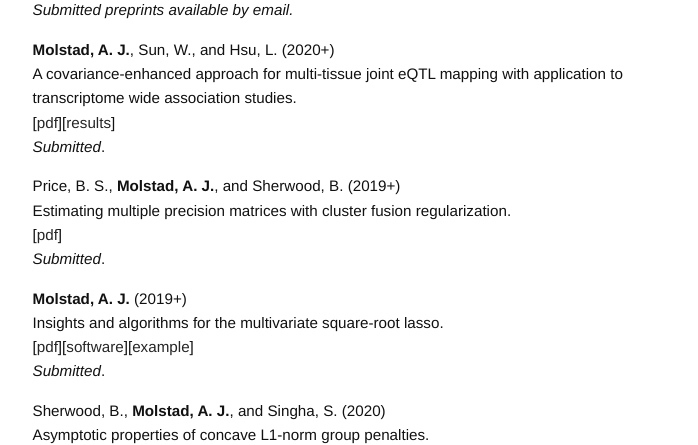
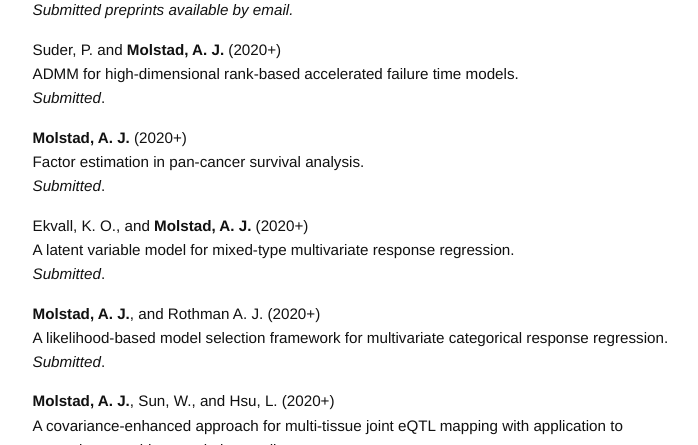
Before and after one commit to ajmolstad/ajmolstad.github.io, a Jekyll site: the page built from research.md, in a window 1280 px wide and 900 px high, cut to the strip 455-900 px from the top of the window. Shown: the whole strip, without its empty margins (275-973 px from the left). Built offline with Jekyll 4.4.1, drawn with Linux system fonts in a browser that asks for light colours.

Commit message:
Update research.md

```diff
--- a/research.md
+++ b/research.md
@@ -8,17 +8,21 @@ permalink: /research/
 
 *Submitted preprints available by email.*
 
-<!-- **Molstad, A. J.** (2020+)<br>
+Suder, P. and **Molstad, A. J.** (2020+)<br>
+ADMM for high-dimensional rank-based accelerated failure time models.<br>
+*Submitted*. <br>
+
+**Molstad, A. J.** (2020+)<br>
 Factor estimation in pan-cancer survival analysis.<br>
-*Submitted*. <br> -->
+*Submitted*. <br>
 
-<!-- Ekvall, K. O., and **Molstad, A. J.** (2020+)<br>
+Ekvall, K. O., and **Molstad, A. J.** (2020+)<br>
 A latent variable model for mixed-type multivariate response regression. <br>
-*Submitted*.  <br> -->
+*Submitted*.  <br>
 
-<!-- **Molstad, A. J.**, and Rothman A. J. (2020+)<br>
+**Molstad, A. J.**, and Rothman A. J. (2020+)<br>
 A likelihood-based model selection framework for multivariate categorical response regression. <br>
-*Submitted*.  <br> -->
+*Submitted*.  <br>
 
 **Molstad, A. J.**, Sun, W., and Hsu, L. (2020+)<br>
 A covariance-enhanced approach for multi-tissue joint eQTL mapping with application to transcriptome wide association studies. <br>
```
